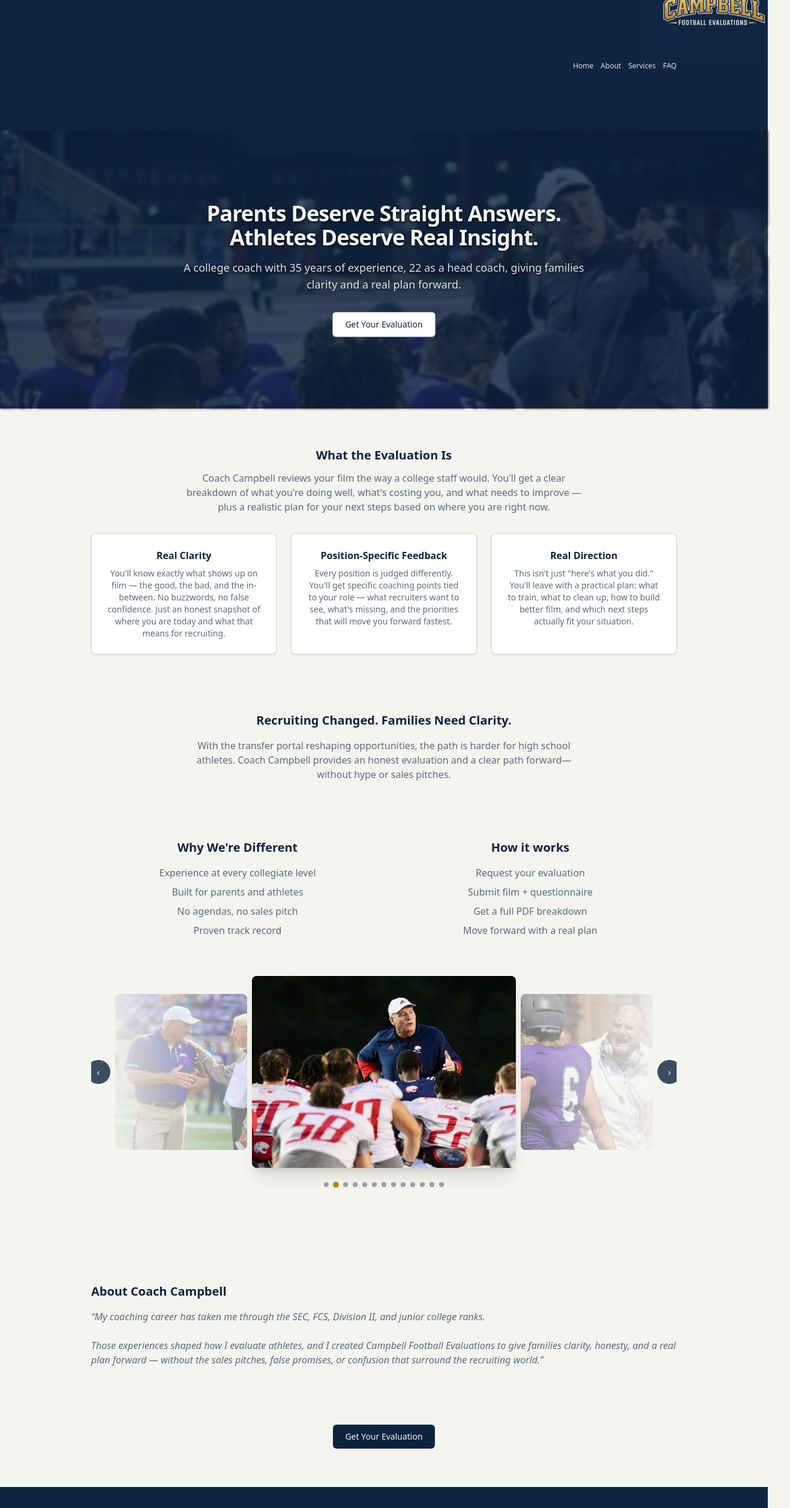
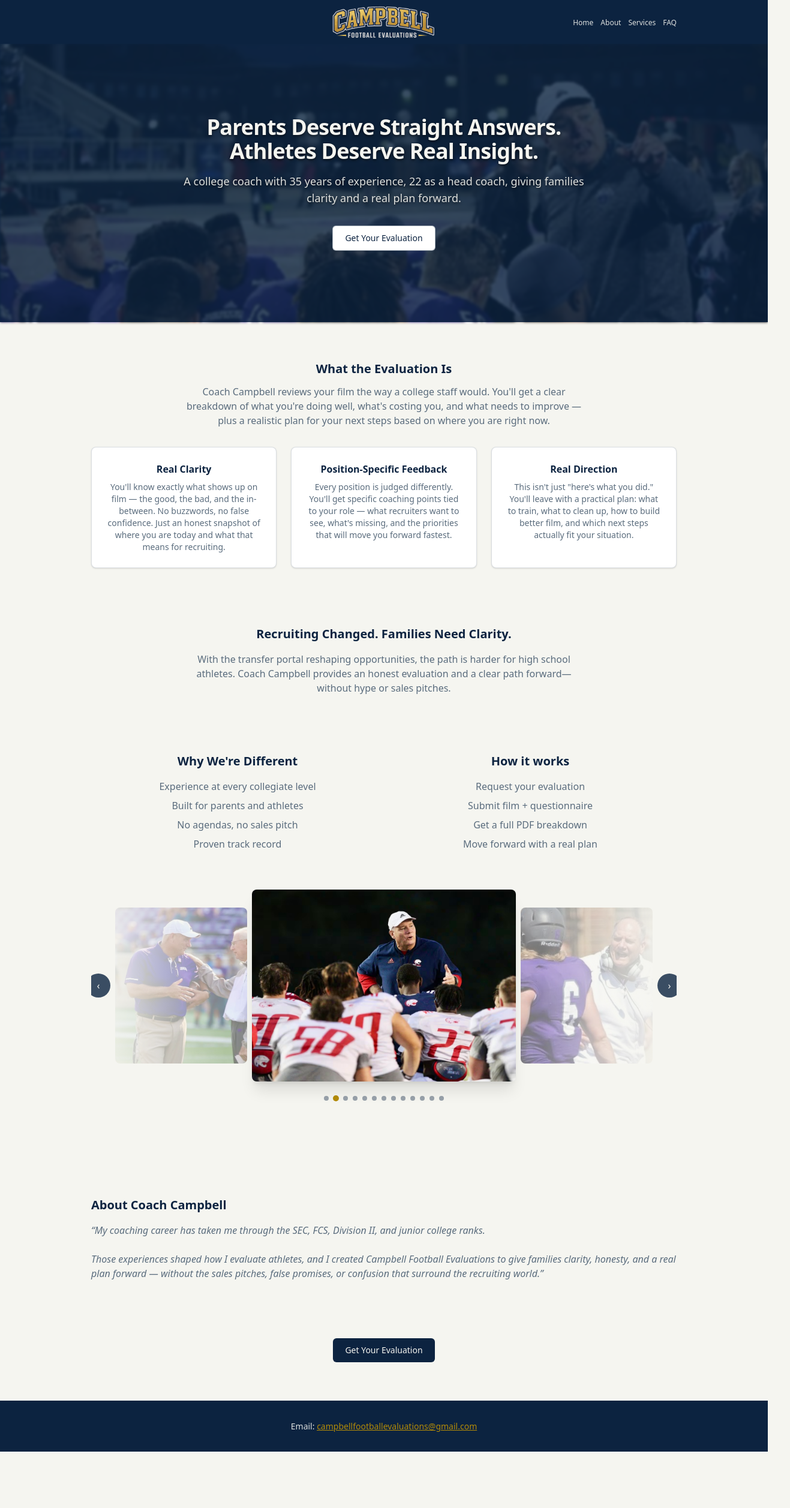
Before and after one commit to 0xdippo/evaluations, a Next.js app: page / in a window 1280 px wide. Shown: the top 2514 px of the page at 60% size, 1317 px wide, since content can reach past the window. After the commit the page ends 2420 px from the top, so only its background shows below. Built offline with nearby package versions, Linux system fonts and the light colour scheme.

Commit message:
Remove vintage texture from header, logo, and footer

```diff
--- a/components/Footer.tsx
+++ b/components/Footer.tsx
@@ -1,6 +1,6 @@
 export function Footer() {
   return (
-    <footer className="vintage-texture border-t border-navy/15 bg-navy mt-auto">
+    <footer className="border-t border-navy/15 bg-navy mt-auto">
       <div className="mx-auto max-w-5xl px-4 py-8 sm:px-6 text-center">
         <p className="text-sm text-page-bg/90">
           Email:{" "}
--- a/components/Navbar.tsx
+++ b/components/Navbar.tsx
@@ -38,7 +38,7 @@
     "block py-3 text-page-bg/90 hover:text-gold focus:outline-none focus:ring-2 focus:ring-gold focus:ring-offset-2 focus:ring-offset-navy rounded text-base font-medium transition-colors";
 
   return (
-    <header className="relative z-[60] vintage-texture border-b border-navy/20 bg-navy">
+    <header className="relative z-[60] border-b border-navy/20 bg-navy">
       <nav
         className="relative z-[55] mx-auto flex max-w-5xl items-center justify-between px-4 py-5 sm:px-6 sm:py-6"
         aria-label="Main navigation"
@@ -47,7 +47,7 @@
         <div className="hidden md:block md:flex-1" aria-hidden />
 
         {/* Logo: centered, on top, lowered slightly, with subtle texture */}
-        <div className="vintage-texture absolute left-1/2 top-[63%] z-10 -translate-x-1/2 -translate-y-1/2 rounded">
+        <div className="absolute left-1/2 top-[63%] z-10 -translate-x-1/2 -translate-y-1/2 rounded">
           <Link
             href="/"
             className="flex focus:outline-none focus:ring-2 focus:ring-gold focus:ring-offset-2 focus:ring-offset-navy rounded"
```
